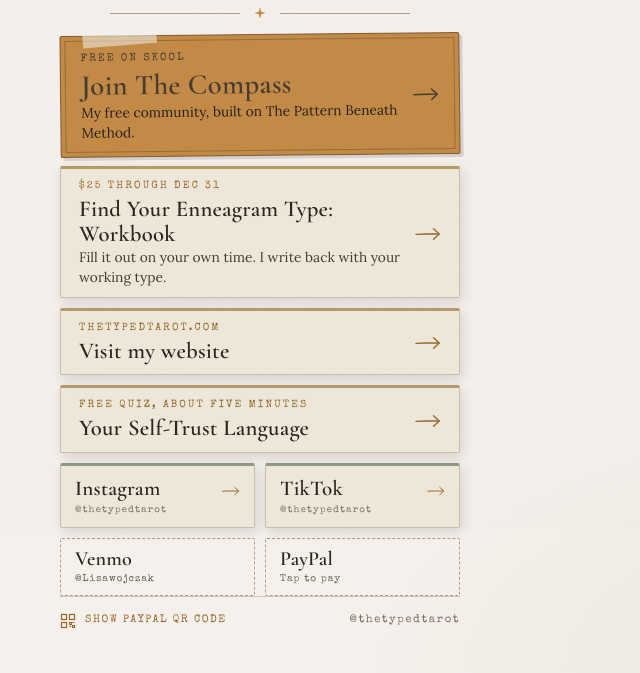
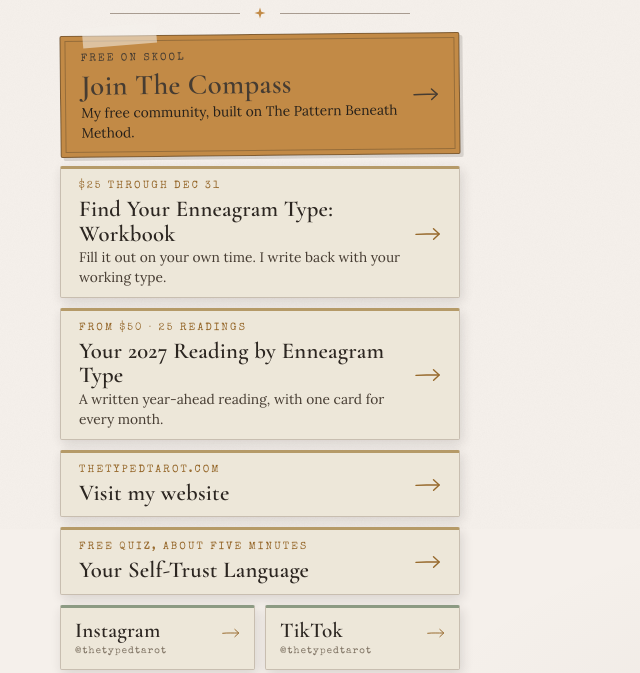
Before and after one commit to thetypedtarot/website, a plain HTML site: page links/index.html in a window 1280 px wide. Shown: the part 271-944 px from the top of the page, without its empty margins (380-1020 px from the left). Drawn offline with Linux system fonts and the light colour scheme.

Commit message:
Add 2027 reading to link-in-bio
Co-Authored-By: Claude Sonnet 5.5 <noreply@anthropic.com>
Claude-Session: https://claude.ai/code/session_0114ap44Z8mbwidUtRrDoPgZ

```diff
--- a/links/index.html
+++ b/links/index.html
@@ -298,6 +298,16 @@ footer > span{white-space:nowrap; min-height:44px; display:flex; align-items:cen
       <svg class="arrow" viewBox="0 0 26 14" fill="none" stroke="currentColor" stroke-width="1.4" stroke-linecap="round" stroke-linejoin="round" aria-hidden="true"><path d="M1 7.4 C8 6.6 15 7.2 24 7"/><path d="M18.5 1.8 L24.2 7 L18.6 12.3"/></svg>
     </a>
 
+    <!-- [2027 READING] -->
+    <a class="card" href="https://www.thetypedtarot.com/2027-reading/">
+      <span class="txt">
+        <span class="kick">From $50 &middot; 25 readings</span>
+        <span class="ttl">Your 2027 Reading by Enneagram Type</span>
+        <span class="sub">A written year-ahead reading, with one card for every month.</span>
+      </span>
+      <svg class="arrow" viewBox="0 0 26 14" fill="none" stroke="currentColor" stroke-width="1.4" stroke-linecap="round" stroke-linejoin="round" aria-hidden="true"><path d="M1 7.4 C8 6.6 15 7.2 24 7"/><path d="M18.5 1.8 L24.2 7 L18.6 12.3"/></svg>
+    </a>
+
     <!-- [WEBSITE] -->
     <a class="card" href="https://www.thetypedtarot.com/">
       <span class="txt">
```
